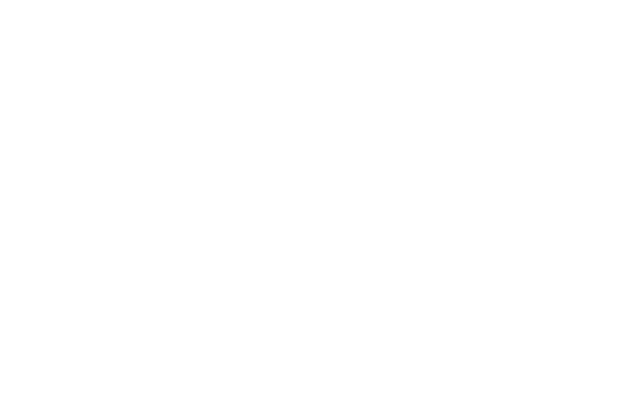
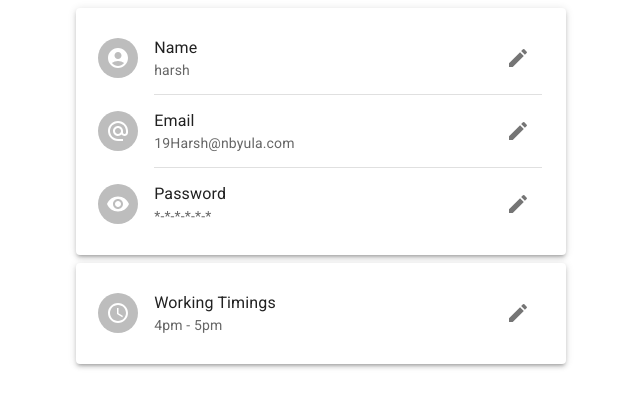
Before and after one commit to harsh98966/nbuyla_project, a React (Create React App) app in the folder frontend/: page /profile in a window 1280 px wide. Before the commit this address had no page. Shown: the top 408 px of the page, without its empty margins (319-959 px from the left). Built offline with nearby package versions, Linux system fonts and the light colour scheme.

Commit message:
Created Profile page

```diff
--- a/frontend/src/App.js
+++ b/frontend/src/App.js
@@ -3,16 +3,22 @@
 import ForgetPassword from './components/ForgetPassword';
 
 import Login from './components/Login'
+import Profile from './components/Profile';
 import Register from './components/Register';
 
 const App = () => {
   return (
     <BrowserRouter>
       <Routes>
+        {/* login / register */}
         <Route path='/' element={<Login />} />
         <Route path='/login' element={<Login />} />
         <Route path='/register' element={<Register />} />
         <Route path='/forget_password' element={<ForgetPassword />} />
+
+        {/* profile page */}
+        <Route path='/profile' element={<Profile />} />
+
       </Routes>
     </BrowserRouter>
   );
--- /dev/null
+++ b/frontend/src/components/Profile.js
@@ -0,0 +1,160 @@
+// import { Avatar, Container, Divider, Grid, List, ListItem, ListItemAvatar, Typography } from "@mui/material";
+import List from "@mui/material/List";
+import ListItem from "@mui/material/ListItem";
+import ListItemText from "@mui/material/ListItemText";
+import ListItemAvatar from "@mui/material/ListItemAvatar";
+import Avatar from "@mui/material/Avatar";
+import Divider from "@mui/material/Divider";
+import IconButton from "@mui/material/IconButton";
+
+import { Button, Collapse, Paper } from "@mui/material";
+
+import AlternateEmailIcon from "@mui/icons-material/AlternateEmail";
+import AccountCircleIcon from "@mui/icons-material/AccountCircle";
+import VisibilityIcon from "@mui/icons-material/Visibility";
+import ScheduleIcon from "@mui/icons-material/Schedule";
+import DeleteIcon from "@mui/icons-material/Delete";
+import EditIcon from "@mui/icons-material/Edit";
+
+import React, { useEffect, useState } from "react";
+import { Box, Stack } from "@mui/system";
+
+const Profile = () => {
+    const [username, setUsername] = useState("");
+    const [email, setEmail] = useState("");
+    const [working_hrs, setWorking_hrs] = useState("");
+
+    const [changes, setChanges] = useState(false);
+
+    useEffect(() => {
+        setUsername("harsh");
+        setEmail("19Harsh@nbyula.com");
+        setWorking_hrs("4pm - 5pm");
+    }, []);
+
+    // useEffect(() =>{
+    //     setChanges(true);
+    // }, [username, email, working_hrs])
+
+    return (
+        <Box className="alignCenter" sx={{}}>
+            <Stack
+                spacing={1}
+                sx={{
+                    width: "100%",
+                    maxWidth: 460,
+                }}
+                className="alignCenter"
+            >
+                <Paper
+                    elevation={3}
+                    sx={{
+                        width: "100%",
+                        // maxWidth: 360,
+                        // border: "1px solid black",
+                        bgcolor: "background.paper",
+                        padding: "0.4rem",
+                        paddingRight: "1.5rem",
+                    }}
+                >
+                    <List>
+                        <ListItem
+                            secondaryAction={
+                                <IconButton edge="end">
+                                    <EditIcon />
+                                </IconButton>
+                            }
+                        >
+                            <ListItemAvatar>
+                                <Avatar>
+                                    <AccountCircleIcon />
+                                </Avatar>
+                            </ListItemAvatar>
+                            <ListItemText primary="Name" secondary={username} />
+                        </ListItem>
+                        <Divider variant="inset" component="li" />
+
+                        <ListItem
+                            secondaryAction={
+                                <IconButton edge="end">
+                                    <EditIcon />
+                                </IconButton>
+                            }
+                        >
+                            <ListItemAvatar>
+                                <Avatar>
+                                    <AlternateEmailIcon />
+                                </Avatar>
+                            </ListItemAvatar>
+                            <ListItemText primary="Email" secondary={email} />
+                        </ListItem>
+                        <Divider variant="inset" component="li" />
+
+                        <ListItem
+                            secondaryAction={
+                                <IconButton edge="end">
+                                    <EditIcon />
+                                </IconButton>
+                            }
+                        >
+                            <ListItemAvatar>
+                                <Avatar>
+                                    <VisibilityIcon />
+                                </Avatar>
+                            </ListItemAvatar>
+                            <ListItemText
+                                primary="Password"
+                                secondary={"*-*-*-*-*-*"}
+                            />
+                        </ListItem>
+                        {/* <Divider variant="inset" component="li" /> */}
+                    </List>
+                </Paper>
+
+                <Paper
+                    elevation={3}
+                    sx={{
+                        width: "100%",
+                        // maxWidth: 360,
+                        // border: "1px solid black",
+                        bgcolor: "background.paper",
+                        padding: "0.4rem",
+                        paddingRight: "1.5rem",
+                    }}
+                >
+                    <List>
+                        <ListItem
+                            secondaryAction={
+                                <IconButton edge="end" onClick={() => setChanges(true)}>
+                                    <EditIcon />
+                                </IconButton>
+                            }
+                        >
+                            <ListItemAvatar>
+                                <Avatar>
+                                    <ScheduleIcon />
+                                </Avatar>
+                            </ListItemAvatar>
+                            <ListItemText
+                                primary="Working Timings"
+                                secondary={working_hrs}
+                            />
+                        </ListItem>
+                    </List>
+                </Paper>
+                <Collapse in={changes} timeout="auto" unmountOnExit>
+                    <Button
+                        type="submit"
+                        fullWidth
+                        variant="contained"
+                        // sx={{ mt: "30", mb: 2}}
+                    >
+                        Save Changes
+                    </Button>
+                </Collapse>
+            </Stack>
+        </Box>
+    );
+};
+
+export default Profile;
```
